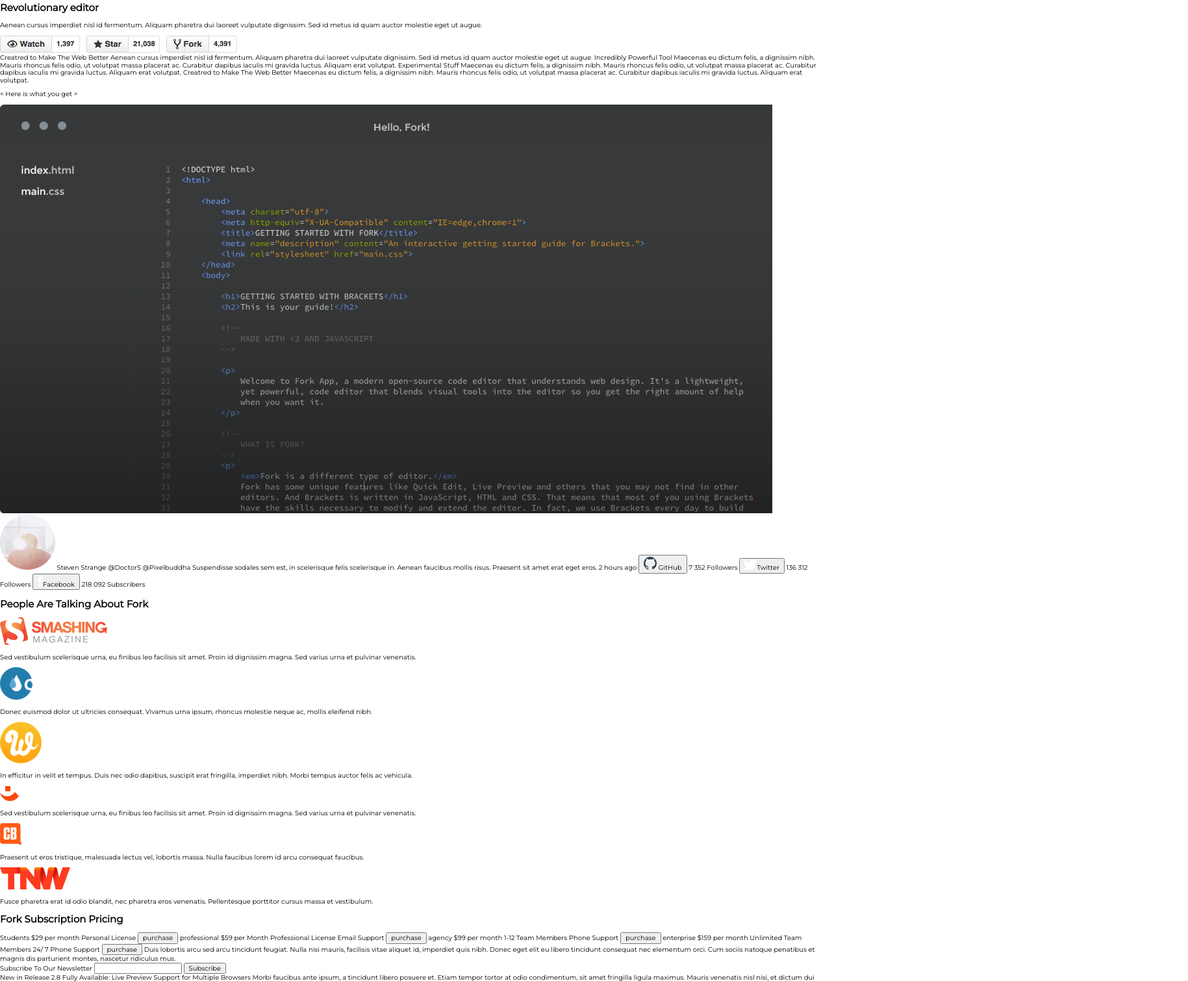
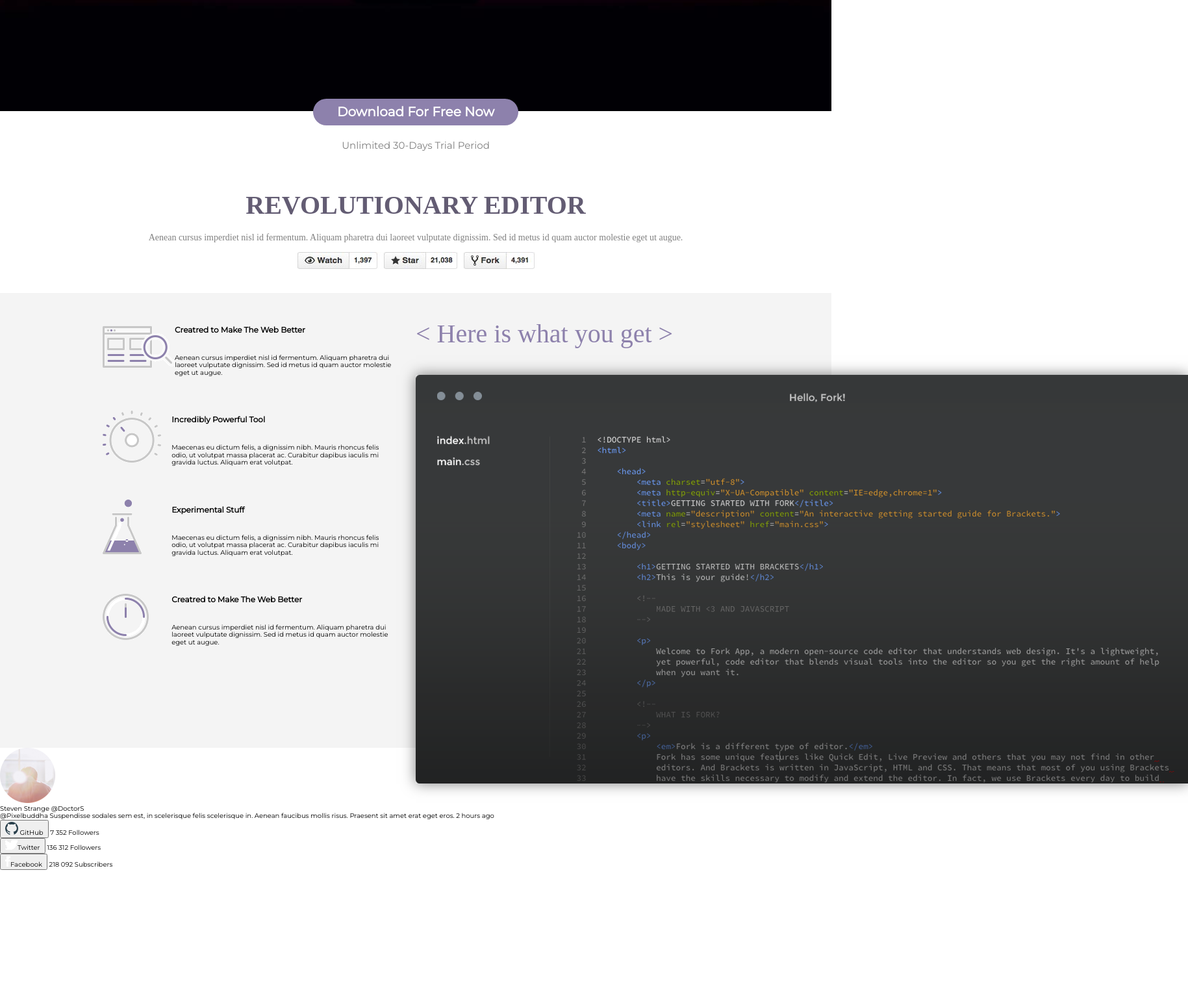
Before and after one commit to GH-Frontend-JS-9-online/kurov_hw_3, a plain HTML site: page index.html in a window 1280 px wide. Shown: the part 809-2319 px from the top of the page at 65% size, 1829 px wide, since content can reach past the window. Drawn offline with Linux system fonts and the light colour scheme.

Commit message:
maybe 30-40%

```diff
--- a/index.html
+++ b/index.html
@@ -17,101 +17,137 @@
       </div>
       <div class="menu">
         <ul>
-          <li><a href="#">Overview</a></li>
-          <li><a href="#">About Fork</a></li>
-          <li><a href="#">Buying Options</a></li>
-          <li><a href="#">Support</a></li>
-          <li><a href="#">Buy Now</a></li>
+          <li><a class="menu-color" href="#">Overview</a></li>
+          <li><a class="menu-color" href="#">About Fork</a></li>
+          <li><a class="menu-color" href="#">Buying Options</a></li>
+          <li><a class="menu-color" href="#">Support</a></li>
+          <li><a class="button" href="#">Buy Now</a></li>
         </ul>
-
-
       </div>
     </div>
     <div class="main-app">
       <h1>Fork App</h1>
-      A real gamechanger in the world of web development
-      v. 2.8 For Mac and Windows
+      <p>A real gamechanger in the world of web development</p>
+      <span>v. 2.8 For Mac and Windows</span>
     </div>
     <div class="main-button">
-      <button>Download For Free Now</button>
+      <button class="down-btn">Download For Free Now</button>
       <p>Unlimited 30-Days Trial Period</p>
     </div>
   </div>
 </header>
 
+<article>
+  <section class="revolutionary-editor">
+    <h2>Revolutionary editor</h2>
+    <p>Aenean cursus imperdiet nisl id fermentum. Aliquam pharetra dui laoreet vulputate dignissim. Sed id metus id quam auctor molestie eget ut augue.</p>
+    <img src="img/github.jpg" alt="">
+  </section>
+
+  <section class="here-is">
+    <div class="here-is-content">
+      <div class="web-better">
+        <div class="get">
+          <div class="get-image">
+            <img src="./img/web-better.png" alt="">
+          </div>
+          <div class="get-text">
+            <h5>Creatred to Make The Web Better</h5>
+            <p>Aenean cursus imperdiet nisl id fermentum. Aliquam pharetra dui laoreet vulputate dignissim. Sed id metus id quam auctor molestie eget ut augue. </p>
+          </div>
+        </div>
+        <div class="get">
+          <div class="get-image">
+            <img src="./img/powerful-tool.png" alt="">
+          </div>
+          <div class="get-text">
+            <h5>Incredibly Powerful Tool</h5>
+            <p>Maecenas eu dictum felis, a dignissim nibh. Mauris rhoncus felis odio, ut volutpat massa placerat ac. Curabitur dapibus iaculis mi gravida luctus. Aliquam erat volutpat.
+            </p>
+          </div>
+        </div>
+        <div class="get">
+          <div class="get-image">
+            <img src="./img/stuff.png" alt="">
+          </div>
+          <div class="get-text">
+            <h5>Experimental Stuff</h5>
+            <p>Maecenas eu dictum felis, a dignissim nibh. Mauris rhoncus felis odio, ut volutpat massa placerat ac. Curabitur dapibus iaculis mi gravida luctus. Aliquam erat volutpat.</p>
+          </div>
+        </div>
+        <div class="get">
+          <div class="get-image">
+            <img src="./img/web-better-2.png" alt="">
+          </div>
+          <div class="get-text">
+            <h5>Creatred to Make The Web Better</h5>
+            <p>Aenean cursus imperdiet nisl id fermentum. Aliquam pharetra dui laoreet vulputate dignissim. Sed id metus id quam auctor molestie eget ut augue. </p>
+          </div>
+        </div>
+      </div>
+      <div class="here-is-what">
+        <div><p> &lt; Here is what you get &gt;</p></div>
+        <div><img class="img-shadow" src="img/fork.png" alt=""></div>
+      </div>
+    </div>
 
 
-<section>
 
   </section>
 
-
-
-<section>
-
-
-
-<h2>Revolutionary editor</h2>
-
-<p>Aenean cursus imperdiet nisl id fermentum. Aliquam pharetra dui laoreet vulputate dignissim. Sed id metus id quam auctor molestie eget ut augue. </p>
-
-<img src="img/github.jpg" alt="">
+  <section class="steven">
+    <div class="steven-header">
+        <div class="steven-logo"><img src="img/photo.png" alt="photo"></div>
+        <div class="steven-text"> Steven Strange
+         @DoctorS</div>
+    </div>
+    <div class="steven-slider">
+      @Pixelbuddha Suspendisse sodales sem est, in scelerisque felis scelerisque in. Aenean faucibus mollis risus. Praesent sit amet erat eget eros.
+      2 hours ago
+    </div>
+    <div class="steven-social">
+      <div>
+        <button><img src="img/github.png" alt=""> GitHub</button>
+        7 352 Followers
+      </div>
+      <div>
+        <button><img src="img/twitter.png" alt="">Twitter</button>
+        136 312 Followers
+      </div>
+      <div>
+        <button><img src="img/fb.png" alt="">Facebook</button>
+        218 092 Subscribers
+      </div>
+    </div>
 
   </section>
-<section>
 
-Creatred to Make The Web Better
+  <section class="people">
+    <div class="people-header"><h2>People Are Talking About Fork</h2></div>
 
-Aenean cursus imperdiet nisl id fermentum. Aliquam pharetra dui laoreet vulputate dignissim. Sed id metus id quam auctor molestie eget ut augue.
+    <div class="people-text">
 
+      <div class="people-item">
 
-Incredibly Powerful Tool
+      </div>
+      <div class="people-item">
 
-Maecenas eu dictum felis, a dignissim nibh. Mauris rhoncus felis odio, ut volutpat massa placerat ac. Curabitur dapibus iaculis mi gravida luctus. Aliquam erat volutpat.
+      </div>
+      <div class="people-item">
 
-Experimental Stuff
+      </div>
+      <div class="people-item">
 
-Maecenas eu dictum felis, a dignissim nibh. Mauris rhoncus felis odio, ut volutpat massa placerat ac. Curabitur dapibus iaculis mi gravida luctus. Aliquam erat volutpat.
+      </div>
+      <div class="people-item">
 
-Creatred to Make The Web Better
+      </div>
+      <div class="people-item">
 
-Maecenas eu dictum felis, a dignissim nibh. Mauris rhoncus felis odio, ut volutpat massa placerat ac. Curabitur dapibus iaculis mi gravida luctus. Aliquam erat volutpat.
-
-
-<p> &lt; Here is what you get &gt;</p>
-
-<img src="img/fork.png" alt="">
-
-</section>
-<section>
-
-<img src="img/photo.png" alt="photo">
-Steven Strange
-@DoctorS
-
-@Pixelbuddha Suspendisse sodales sem est, in scelerisque felis scelerisque in. Aenean faucibus mollis risus. Praesent sit amet erat eget eros.
-
-2 hours ago
-
-<button><img src="img/github.png" alt=""> GitHub</button>
-
-7 352 Followers
-
-
-<button><img src="img/twitter.png" alt="">Twitter</button>
-
-136 312 Followers
-
-<button><img src="img/fb.png" alt="">Facebook</button>
-
-218 092 Subscribers
-
-</section>
-<section>
-
- <h2>People Are Talking About Fork</h2>
+      </div>
 
       <img src="img/smashing.png" alt="smashing">
+
       <p>Sed vestibulum scelerisque urna, eu finibus leo facilisis sit amet. Proin id dignissim magna. Sed varius urna et pulvinar venenatis. </p>
 
 
@@ -121,20 +157,42 @@
 
 
       <img src="img/w.png" alt="codrops">
+
       <p>In efficitur in velit et tempus. Duis nec odio dapibus, suscipit erat fringilla, imperdiet nibh. Morbi tempus auctor felis ac vehicula. </p>
 
       <img src="img/pixel-buddha.png" alt="codrops">
+
       <p>Sed vestibulum scelerisque urna, eu finibus leo facilisis sit amet. Proin id dignissim magna. Sed varius urna et pulvinar venenatis. </p>
 
       <img src="img/creativ-bloq.png" alt="codrops">
+
       <p>Praesent ut eros tristique, malesuada lectus vel, lobortis massa. Nulla faucibus lorem id arcu consequat faucibus. </p>
 
       <img src="img/tnw.png" alt="codrops">
-<p>Fusce pharetra erat id odio blandit, nec
-pharetra eros venenatis. Pellentesque porttitor cursus massa et vestibulum.</p>
+
+      <p>Fusce pharetra erat id odio blandit, nec pharetra eros venenatis. Pellentesque porttitor cursus massa et vestibulum.</p>
+
+
+    </div>
+
+
 
   </section>
-<section>
+
+  <section class="fork">
+
+    <div class="fork-item">
+
+    </div>
+    <div class="fork-item">
+
+    </div>
+    <div class="fork-item">
+
+    </div>
+    <div class="fork-item">
+
+    </div>
 
     <h2>Fork Subscription Pricing</h2>
 
@@ -173,7 +231,8 @@
 
     Duis lobortis arcu sed arcu tincidunt feugiat. Nulla nisi mauris, facilisis vitae aliquet id, imperdiet quis nibh. Donec eget elit eu libero tincidunt consequat nec elementum orci. Cum sociis natoque penatibus et magnis dis parturient montes, nascetur ridiculus mus.
   </section>
-<section>
+
+  <section class="subscribe">
 
     Subscribe To Our Newsletter
 
@@ -182,7 +241,8 @@
     <button>Subscribe</button>
 
   </section>
-<section>
+
+  <section class="new">
 
     New in Release 2.8
 
@@ -247,6 +307,8 @@
 
 
   </section>
+
+</article>
 <footer>
 
 <div class="logo">ForkIO</div>
--- a/style.css
+++ b/style.css
@@ -9,15 +9,22 @@
 html{
 	font-size: 10px;
 	font-family: 'Montserrat', sans-serif;
+	overflow-x: hidden;
+}
+
+li{
+	list-style-type: none;
+}
+
+a{
+	text-decoration: none;
 }
 
 .main	{
-	height: 100vh;
 	min-height: 600px;
 	width: 100%;
 	display: flex;
 	flex-direction: column;
-
 	align-items: center;
 }
 
@@ -25,38 +32,32 @@
 	width: 90%;
 	display: flex;
 	height: 10vh;
-	border: solid 2px red;
 	justify-content: space-between;
 	align-items: center;
 }
 
-
-.main-app {
-	background: url(./img/bg-1.jpg) no-repeat center;
-	background-size: cover;
-	position: relative;
-	width: 100%;
-	height: 80vh;
-}
-
-.main-button{
-	width: 90%;
-	display: flex;
-	flex-direction: column;
-	height: 10vh;
-	border: solid 2px red;
-	justify-content: space-around;
-	align-items: center;
-}
 .menu{
 	width: 60%;
 	font-size: 1.5rem;
 	font-weight: 800;
 }
+.menu-color{
+	color: #635c73;
+}
+
+.button{
+	transition: .3s;
+	color: #fff;
+	background-color: #8d81ac;
+	padding: 9px 37px;
+	border-radius: 90px;
+}
 
 .menu ul{
 	display: flex;
 	justify-content: space-around;
+	flex-wrap: wrap;
+	align-items: center;
 }
 
 .logo{
@@ -75,3 +76,136 @@
 .logo img{
 	margin: 5px;
 }
+
+.main-app {
+	background: url(./img/bg-1.jpg) no-repeat center;
+	background-size: cover;
+	position: relative;
+	width: 100%;
+	min-height: 900px;
+	display: flex;
+	flex-direction: column;
+	justify-content: flex-start;
+	align-items: center;
+}
+
+.main-app h1{
+	color: #fff;
+	font-size: 6rem;
+	font-weight: bold;
+	margin-top: 6rem;
+	font-family: Montserrat-bold, sans serif;
+}
+
+.main-app p{
+	color: #8d81ac;
+	font-size: 3rem;
+}
+
+.main-app span{
+	color: #848e97;
+	font-size: 2rem;
+}
+
+.main-button{
+	width: 90%;
+	display: flex;
+	flex-direction: column;
+	height: 10vh;
+	justify-content: space-around;
+	align-items: center;
+}
+
+.main-button p{
+	color: gray;
+	font-size: 1.5rem;
+}
+
+.down-btn {
+  transition: .3s;
+  color: #fff;
+  background-color: #8d81ac;
+  padding: 9px 37px;
+  border-radius: 90px;
+  font-size: 2rem;
+  font-weight: bold;
+  margin-top: -2.2rem;
+  z-index: 2;
+  border: aliceblue;
+}
+.revolutionary-editor{
+	min-height: 200px;
+	display: flex;
+	flex-direction: column;
+	justify-content: center;
+	align-items: center;
+}
+
+.revolutionary-editor h2{
+	font-size: 4rem;
+	color: #635c73;
+	font-family: Montserrat-bold, sans serif;
+	text-transform: uppercase;
+	margin: 5px;
+}
+
+.revolutionary-editor p{
+	font-size: 1.4rem;
+	color: gray;
+	font-family: Montserrat-bold, sans serif;
+}
+
+.here-is{
+	background-color: #f4f4f4;
+	display: flex;
+	justify-content: center;
+}
+
+.here-is-content{
+	width: 80%;
+	display: flex;
+	justify-content: center;
+	max-height: 700px;
+}
+
+.img-shadow{
+	box-shadow: 0 0 20px rgba(0,0,0,0.5);
+}
+
+.web-better{
+	width: 50%;
+}
+
+.here-is-what{
+	width: 50%;
+}
+
+.get{
+	display: flex;
+	margin: 3rem;
+	align-items: center;
+}
+
+.get-image{
+	width: 111px;
+}
+
+.get-text{
+	width: 80%;
+	display: flex;
+	flex-direction: column;
+}
+
+.get-text h5{
+	font-size: 1.2rem;
+}
+
+.here-is-what p{
+	font-size: 4rem;
+	font-family: Montserrat-bold, sans serif;
+	color: #8d81ac;
+}
+
+.steven{
+	min-height: 350px;
+}
```
Lines whose indentation alone changed are shown as unchanged.
